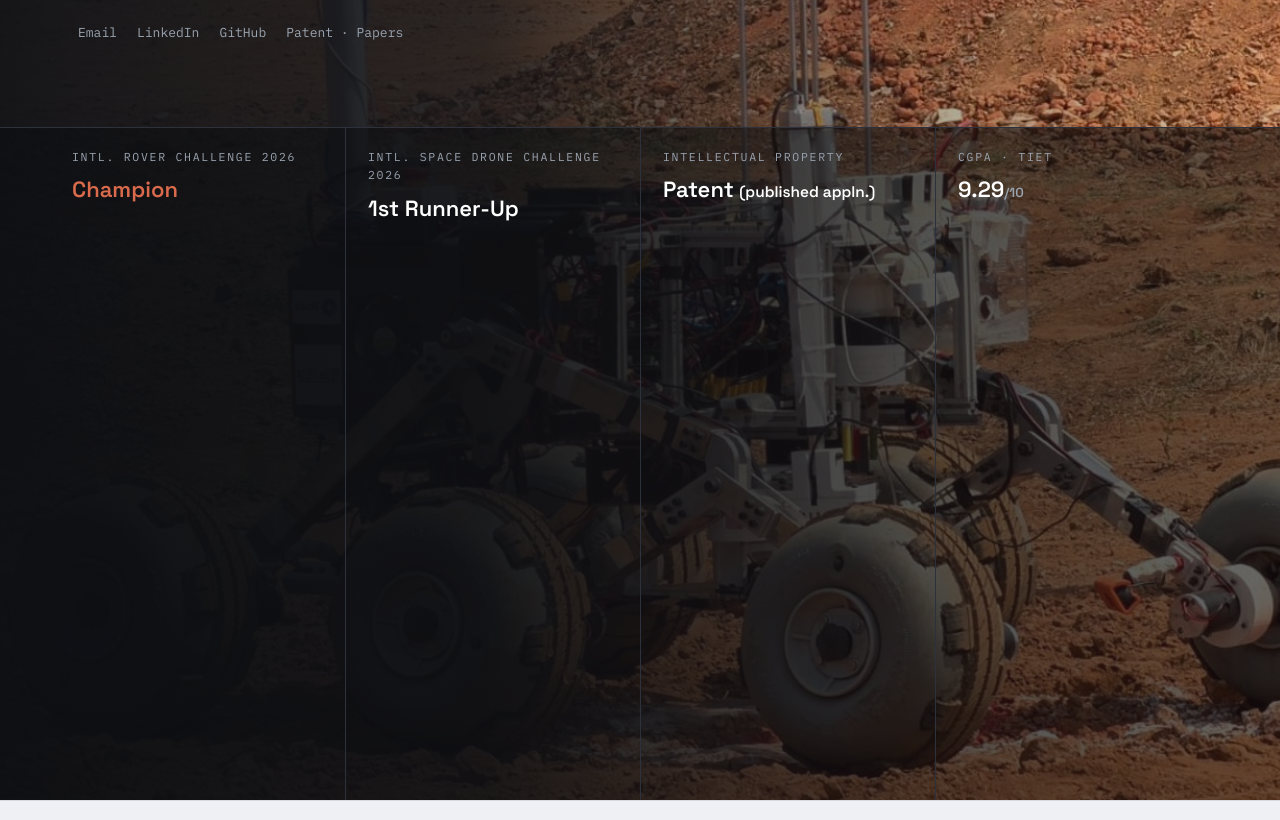
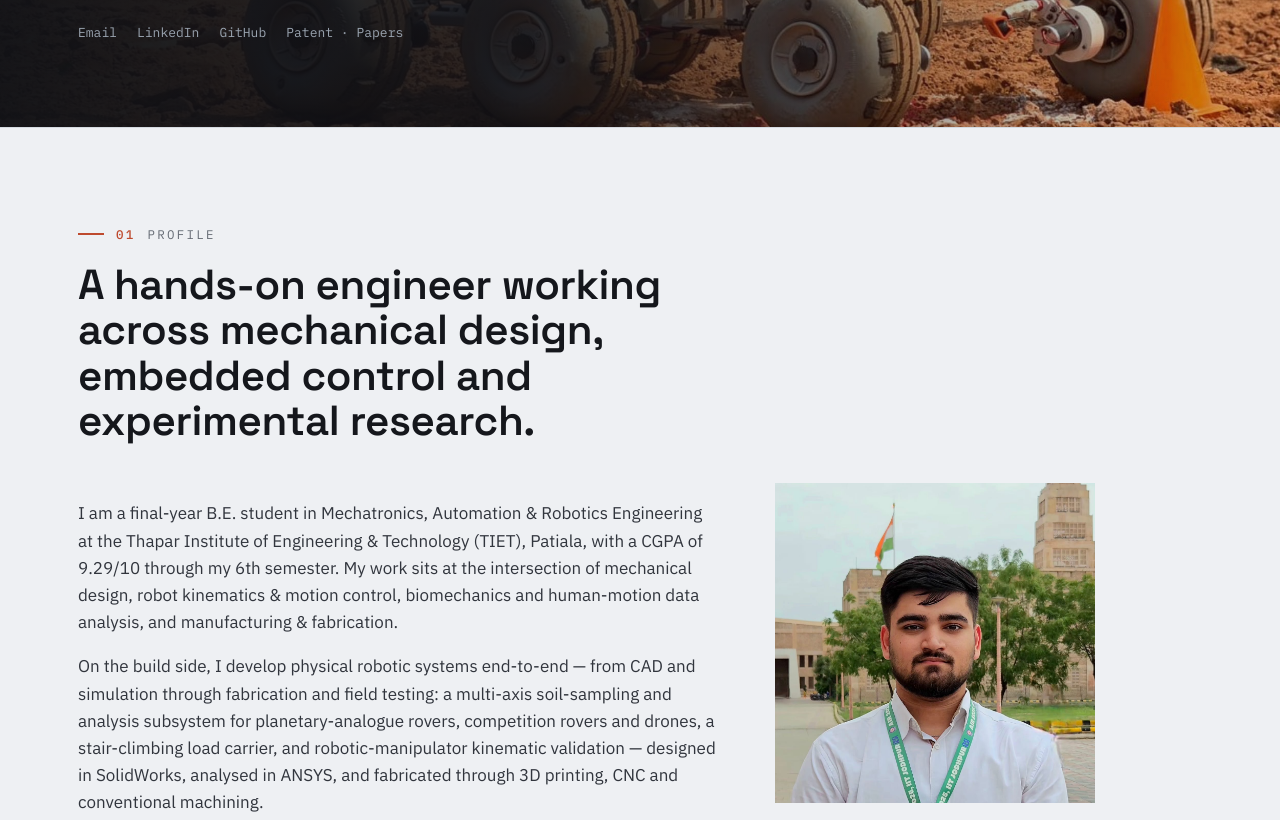
Before and after one commit to anikait-kaushik/Anikait_Portfolio, a plain HTML site: page index.html in a window 1280 px wide. Shown: the part 606-1426 px from the top of the page. Drawn offline with Linux system fonts and the light colour scheme.

Commit message:
Adjust headshot frame width and remove specstrip section

```diff
--- a/index.html
+++ b/index.html
@@ -101,10 +101,9 @@ header.nav{position:sticky;top:0;z-index:50;background:rgba(238,240,243,.92);bor
 .about-grid p+p{margin-top:16px}
 .headshot-frame{
   aspect-ratio:1/1;
-  width:440px;
+  width:320px;
   max-width:100%;
   overflow:hidden;
-  margin:0 auto;
 }
 
 .headshot-frame img{
@@ -113,6 +112,7 @@ header.nav{position:sticky;top:0;z-index:50;background:rgba(238,240,243,.92);bor
   object-fit:cover;
   display:block;
 }
+.view-tag{margin-top:10px;font-family:"IBM Plex Mono";font-size:11px;letter-spacing:.1em;text-transform:uppercase;color:var(--muted)}
 .facts{border-left:2px solid var(--oxide);margin-top:22px}
 .facts .fitem{padding:14px 0 14px 20px;border-bottom:1px solid var(--line)}
 .facts .fitem:last-child{border-bottom:0}
@@ -273,7 +273,6 @@ footer .wrap{display:flex;justify-content:space-between;flex-wrap:wrap;gap:12px}
 
 /* ---------- responsive ---------- */
 @media(max-width:900px){
-  .headshot-frame{width:min(440px,100%);}
   .navlinks{display:none}
   .navtoggle{display:block}
   .about-grid,.research-grid,.lead-grid,.contact-grid{grid-template-columns:1fr;gap:34px}
@@ -341,14 +340,6 @@ footer .wrap{display:flex;justify-content:space-between;flex-wrap:wrap;gap:12px}
       <a href="https://www.linkedin.com/in/anikait-kaushik-9435b1289" target="_blank" rel="noopener">LinkedIn</a>
       <a href="https://github.com/anikait-kaushik" target="_blank" rel="noopener">GitHub</a>
       <a href="#publications">Patent · Papers</a>
-    </div>
-  </div>
-  <div class="specstrip">
-    <div class="wrap">
-      <div class="spec"><div class="k">Intl. Rover Challenge 2026</div><div class="v"><em>Champion</em></div></div>
-      <div class="spec"><div class="k">Intl. Space Drone Challenge 2026</div><div class="v">1st Runner-Up</div></div>
-      <div class="spec"><div class="k">Intellectual property</div><div class="v">Patent <span style="font-size:.7em">(published appln.)</span></div></div>
-      <div class="spec"><div class="k">CGPA · TIET</div><div class="v">9.29<span style="font-size:.6em;color:var(--muted-d)">/10</span></div></div>
     </div>
   </div>
 </section>
```
